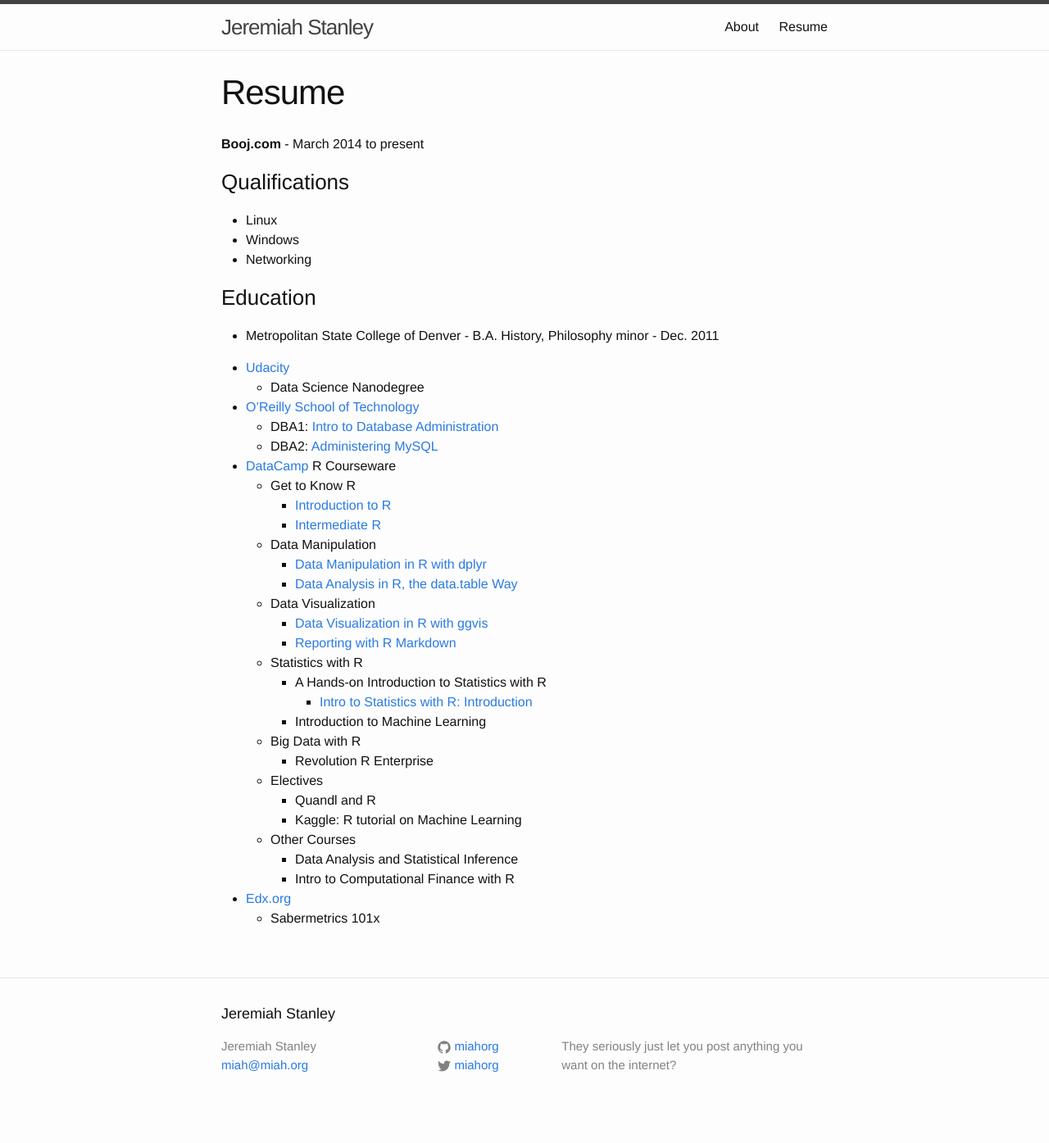
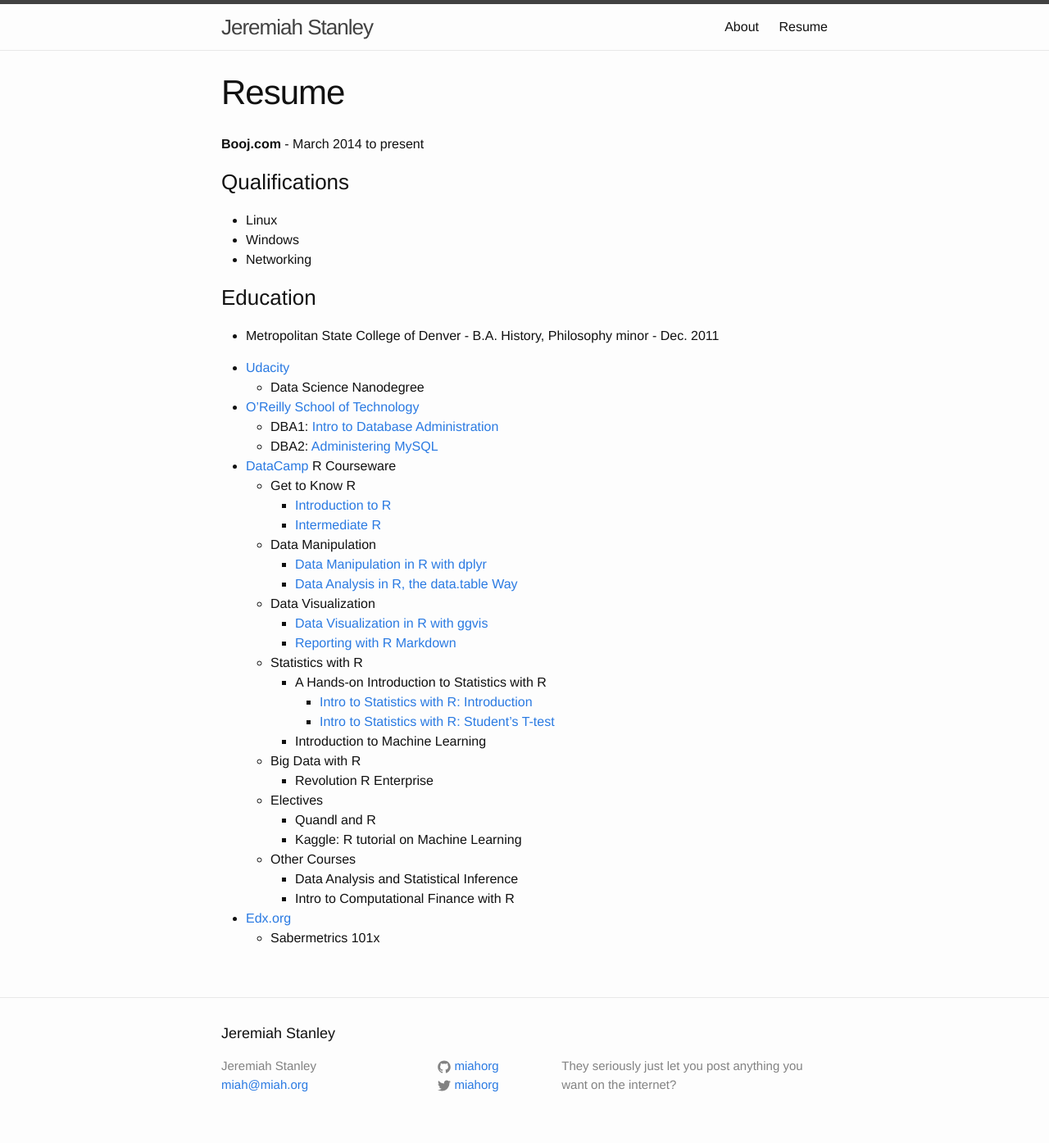
Before and after one commit to miahorg/miahorg.github.io, a Jekyll site: the page built from resume.md, in a window 1280 px wide. Shown: the whole page at 82% size. Built offline with Jekyll 4.4.1, drawn with Linux system fonts in a browser that asks for light colours; before the commit the page ends 1371 px from its top, so only the background shows below that.

Commit message:
adding more intro stats

```diff
--- a/resume.md
+++ b/resume.md
@@ -31,6 +31,7 @@ permalink: /resume/
   * Statistics with R
     * A Hands-on Introduction to Statistics with R
       * [Intro to Statistics with R: Introduction](/mooc/introtostatisticswithrintroduction.pdf)
+      * [Intro to Statistics with R: Student's T-test](/mooc/introtostatisticswithrstudetttest.pdf)
     * Introduction to Machine Learning
   * Big Data with R
     * Revolution R Enterprise
```
Also changed, not shown: 1 other file.
